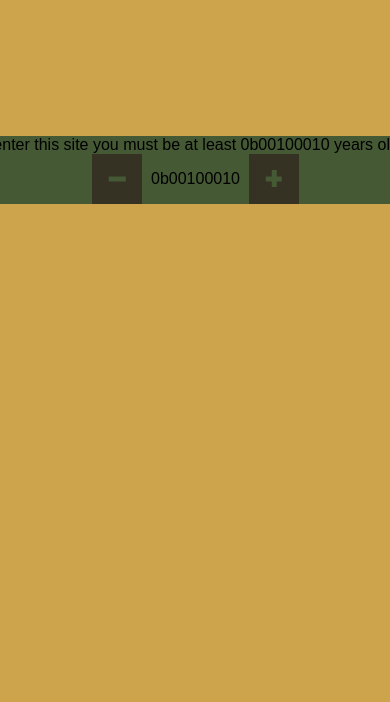
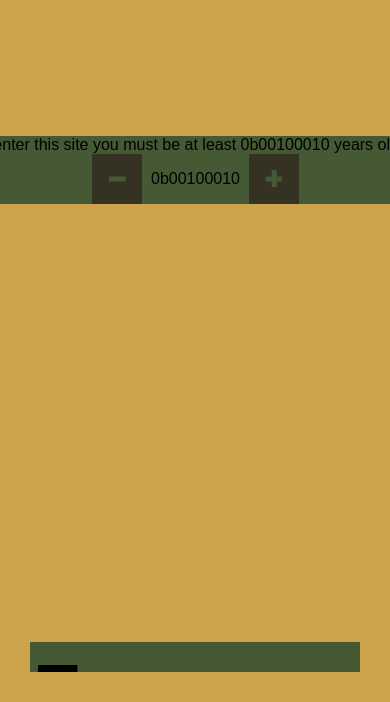
Before and after one commit to GEVIS1/introduction-to-web-assignment, a website: page index.html in a window 390 px wide. Shown: the part 202-904 px from the top of the page. Before the commit the page ends 844 px from the top, so only its background shows below. Drawn offline with Linux system fonts and the light colour scheme; files that its build step writes are made by us from their sources; files whose address does not match are found by name.

Commit message:
Add media query for phones Now stacks in a column layout when on a phone

```diff
--- a/assets/css/main.css
+++ b/assets/css/main.css
@@ -53,6 +53,29 @@
                                           ▀▀
 */
 
+@media (max-width: 800px)  {
+    .grid{
+        height: calc(100vh)!important;
+        grid-gap: 30px!important;
+        display: grid!important;
+        grid: repeat(5, 1fr) / 1fr!important; /* row/column */
+    }
+
+    .box.bottom,
+    .box{
+        font-size: 100px!important;
+        grid-row: span 1!important;
+        grid-column: span 2!important;
+        overflow: hidden!important;
+    }
+
+    .copy{
+        position: absolute!important;
+        background-color: blue!important;
+        visibility: invisible!important;
+    }
+}
+
 /*
 
  ████████████████     ███████████████████████████ ██████ ███████
@@ -97,8 +120,8 @@ body{
 */
 
 .grid{
-    height: calc(100vh - 60px); /* This seems hacky.. ask Adon about this*/
-    grid-gap: 30px; /* Why does my grid have a gap on the bottom?? */
+    height: calc(100vh - 60px);
+    grid-gap: 30px;
     display: grid;
     grid: repeat(4, 1fr) / repeat(6, 1fr); /* row/column */
 }
@@ -123,7 +146,6 @@ body{
     background-color: blue;
     visibility: invisible;
 }
-
 
 /*
 
```
